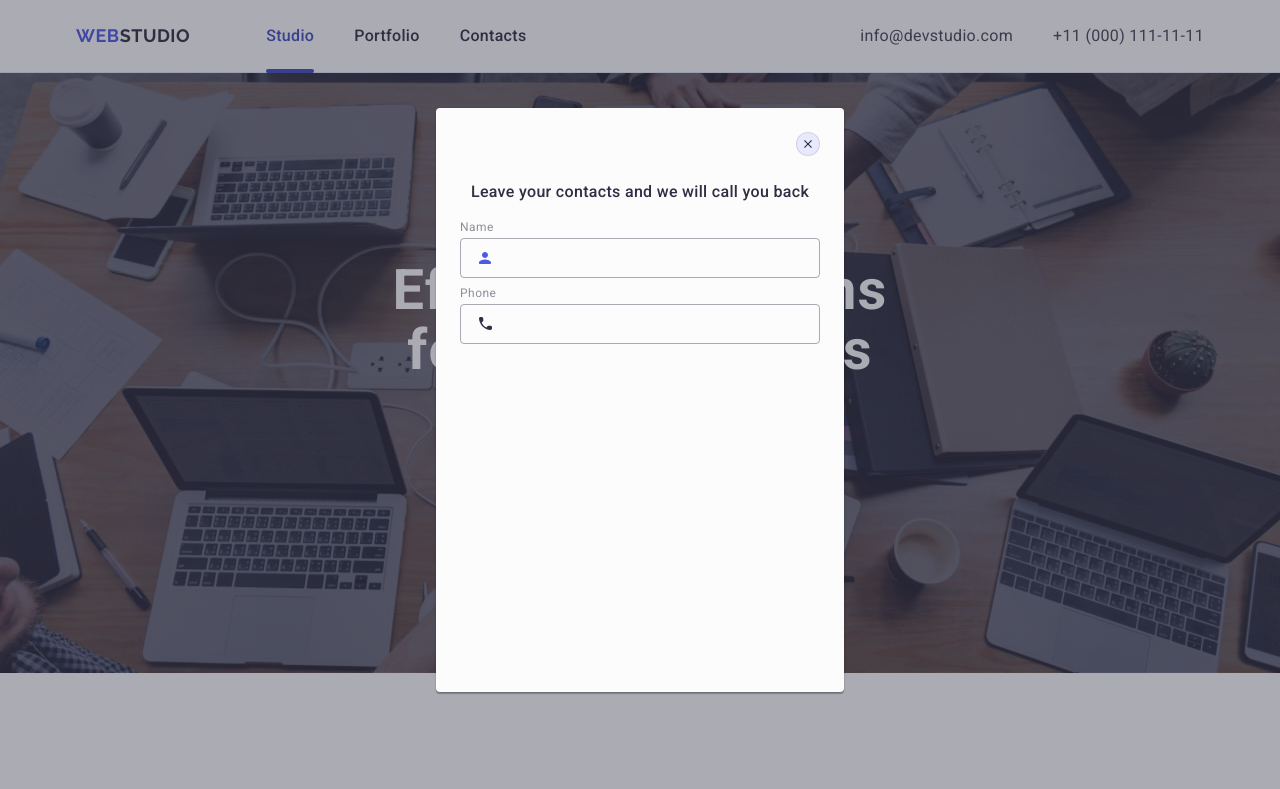
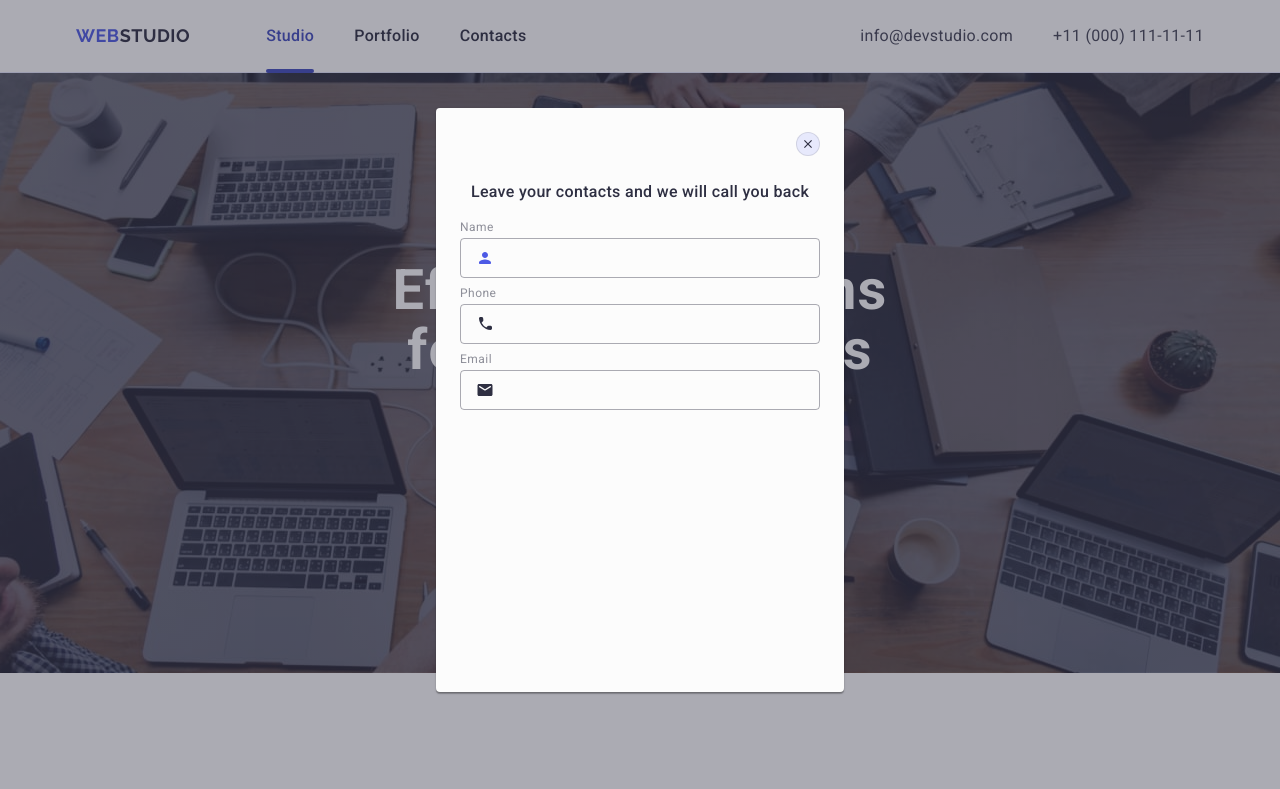
Before and after one commit to Bogdan453632/homework-05-05, a plain HTML site: page index.html in a window 1280 px wide. Shown: the top 789 px of the page. Drawn offline with nearby package versions, Linux system fonts and the light colour scheme.

Commit message:
Update index.html

```diff
--- a/index.html
+++ b/index.html
@@ -397,6 +397,15 @@
                     </svg>
                 </div>
                 </div>
+                <div class="input-container">
+                    <label class="modal-label" for="user-email">Email</label>
+                    <div class="modal-box">
+                        <input class="modal-input" type="email" name="user-email" id="user-email">
+                        <svg class="modal-icon" width="18" height="24">
+                            <use href="./images/icons2.svg#icon-email"></use>
+                        </svg>
+                    </div>
+                </div>
             </form>
             </div>
         </div>
```
